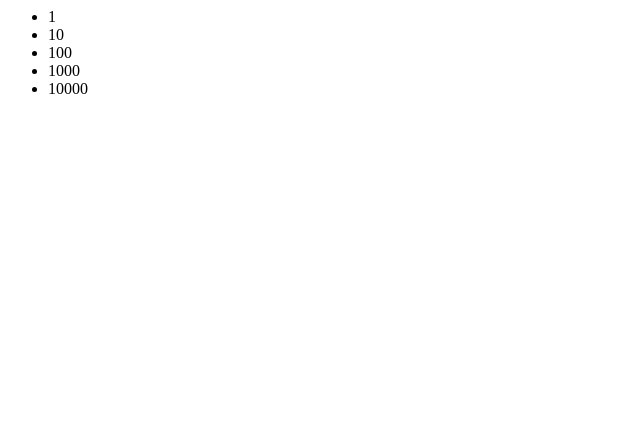
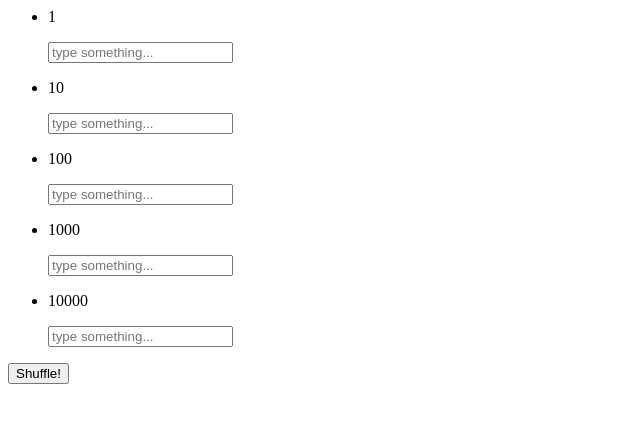
Before and after one commit to alwinruby/30daysofvue, a plain HTML site: page src/index.html in a window 1280 px wide. Shown: the whole page, without its empty margins (0-640 px from the left). Drawn offline with nearby package versions, Linux system fonts and the light colour scheme.

Commit message:
day 5 part 2

```diff
--- a/src/index.html
+++ b/src/index.html
@@ -5,10 +5,17 @@
   <body>
     <div id="app">
       <ul>
-      <li v-for="number in numbers">{{ number }}</li>
+        <li v-for="number in numbers">
+          <p>{{ number }}</p>
+          <input placeholder="type something..."/>
+        </li>
       </ul>
+      <button @click="shuffle">Shuffle!</button>
     </div>
     <script src="https://unpkg.com/vue"></script>
+    <script
+      src="https://cdn.jsdelivr.net/npm/lodash/lodash.js">
+    </script>
     <script src="./main.js"></script>
   </body>
 </html>
--- a/src/main.js
+++ b/src/main.js
@@ -1,6 +1,11 @@
 new Vue({
-   el: '#app',
-   data: {
+ el: '#app',
+ data: {
    numbers: [1, 10, 100, 1000, 10000],
   },
+    methods: {
+      shuffle() {
+      this.numbers = _.shuffle(this.numbers)
+    }
+  }
 });
```
Also changed, not shown: 1 other file.
